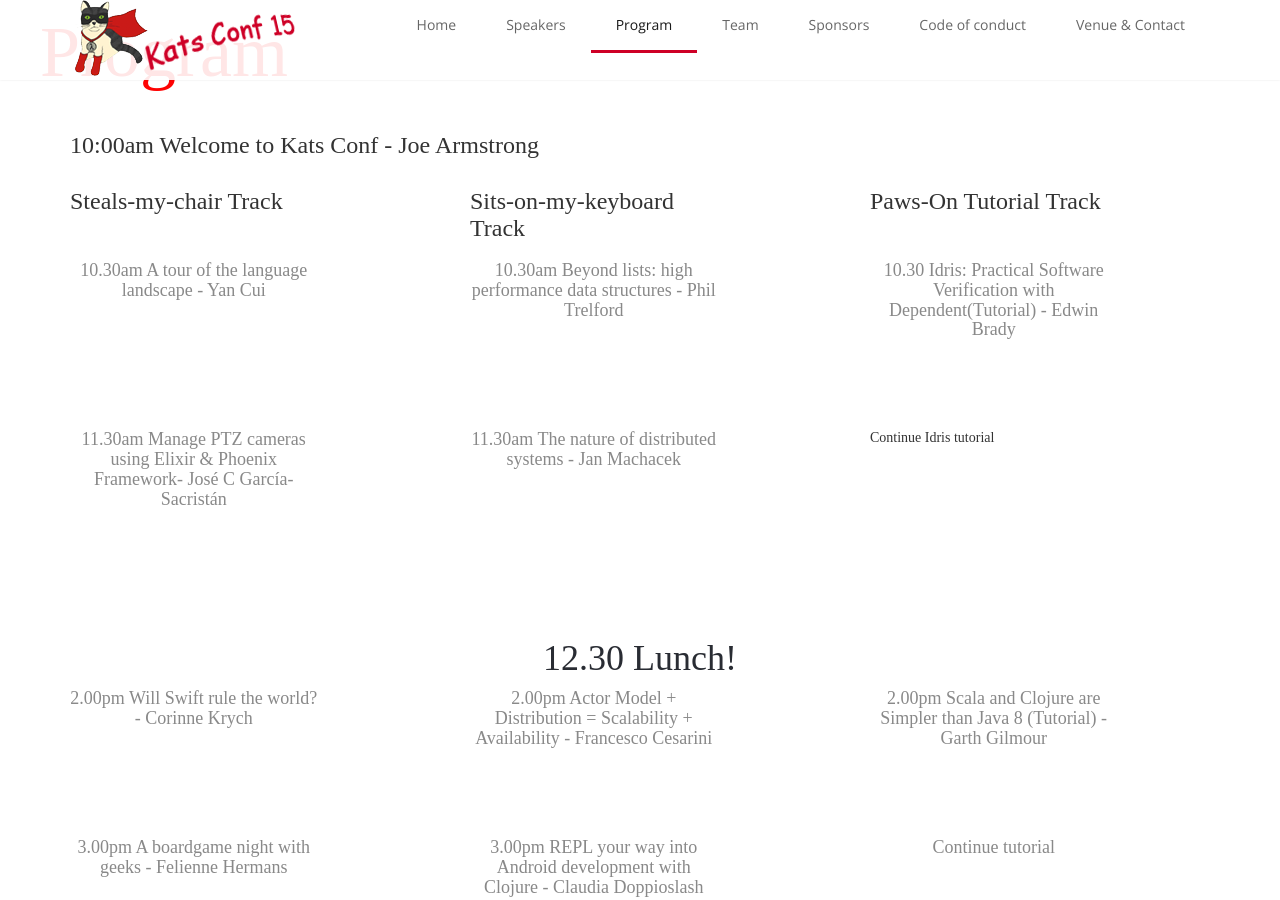
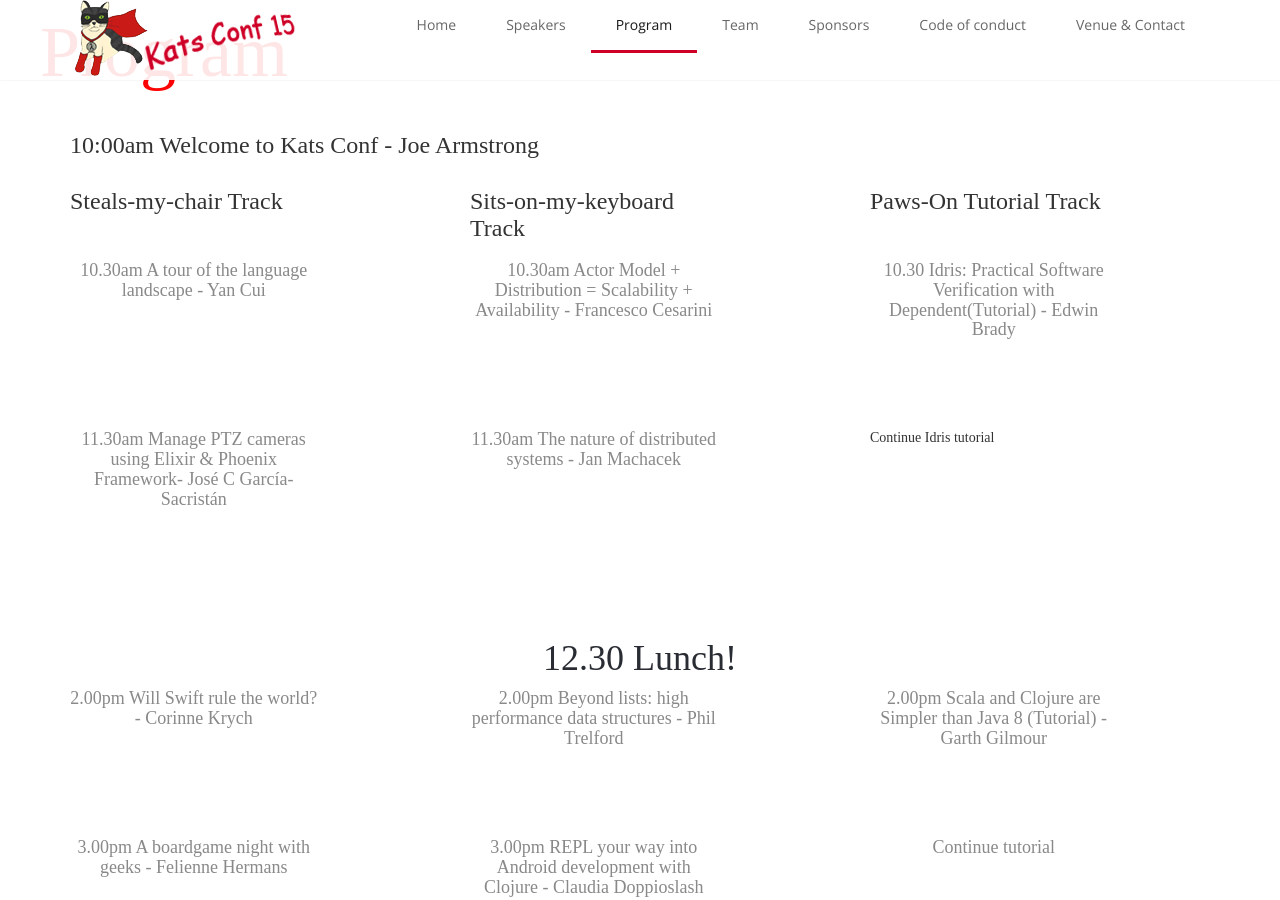
Before and after one commit to aidanf/functional-kats-conf, a Jekyll site: the page index.html, which Jekyll copies as it is, in a window 1280 px wide and 900 px high, scrolled down 7306 px. Built offline with Jekyll 4.4.1, drawn with Linux system fonts in a browser that asks for light colours; nearby versions of some CDN libraries; some web fonts are replaced; library files that are not in the unit come from our copies; Markdown is read by kramdown in place of the engine named in the settings; some of the changed lines change nothing that is shown.

Commit message:
time changes

```diff
--- a/index.html
+++ b/index.html
@@ -896,7 +896,7 @@ This tutorial will attempt to convince you (if convincing be required) that now
 
                     <div class="item col-sm-4">
                         <div class="text-wrapper col-sm-9">
-                            <h4>10.30am Beyond lists: high performance data structures - Phil Trelford</h4>
+                            <h4>10.30am Actor Model + Distribution = Scalability + Availability - Francesco Cesarini</h4>
                         </div><!-- /.text-wrapper -->
                     </div><!-- /.item -->
 
@@ -939,7 +939,7 @@ This tutorial will attempt to convince you (if convincing be required) that now
 
                     <div class="item blue col-sm-4">
                         <div class="text-wrapper col-sm-9">
-                            <h4>2.00pm Actor Model + Distribution = Scalability + Availability - Francesco Cesarini</h4>
+                            <h4>2.00pm Beyond lists: high performance data structures - Phil Trelford</h4>
                         </div><!-- /.text-wrapper -->
                     </div><!-- /.item -->
 
```
